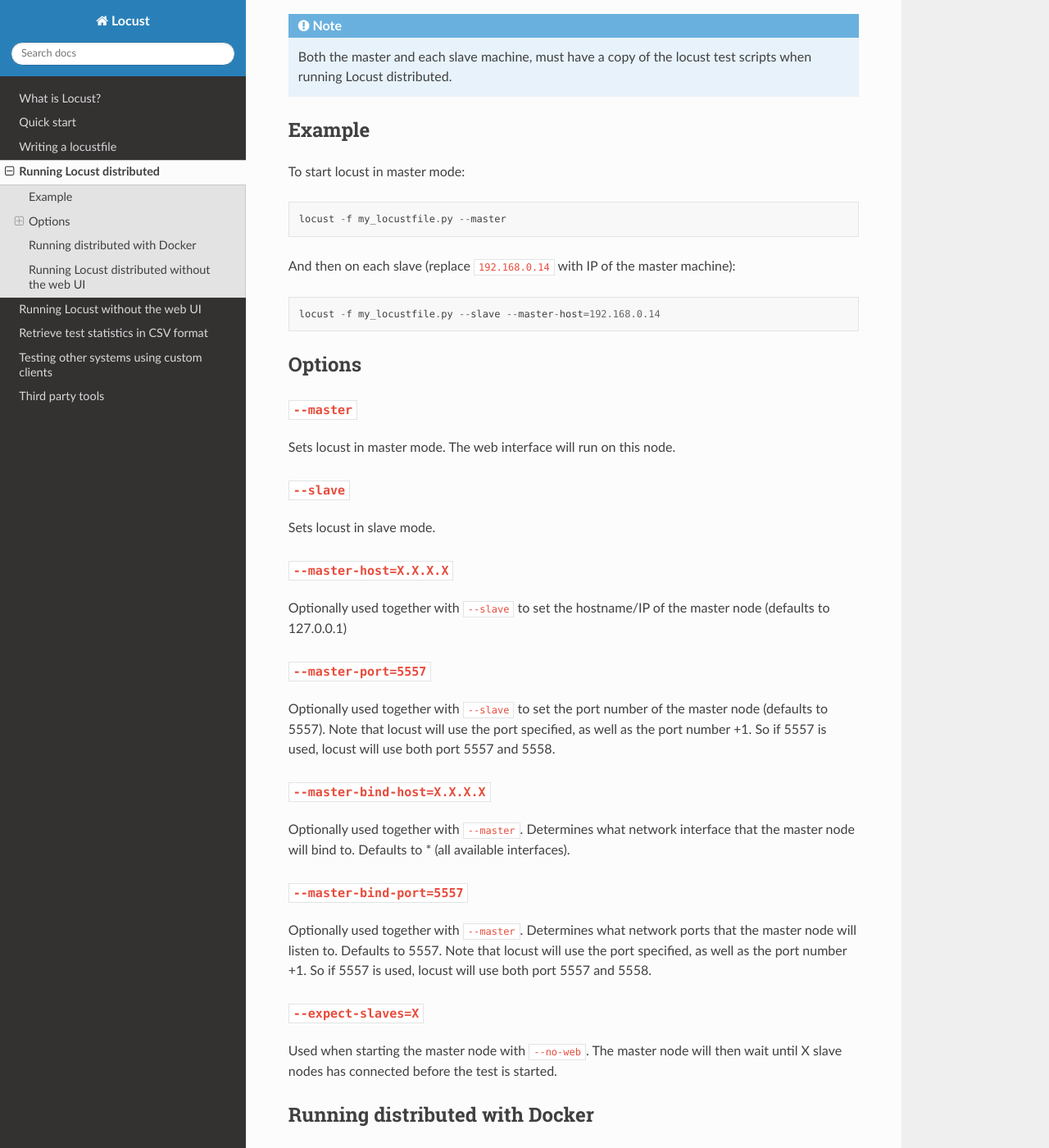
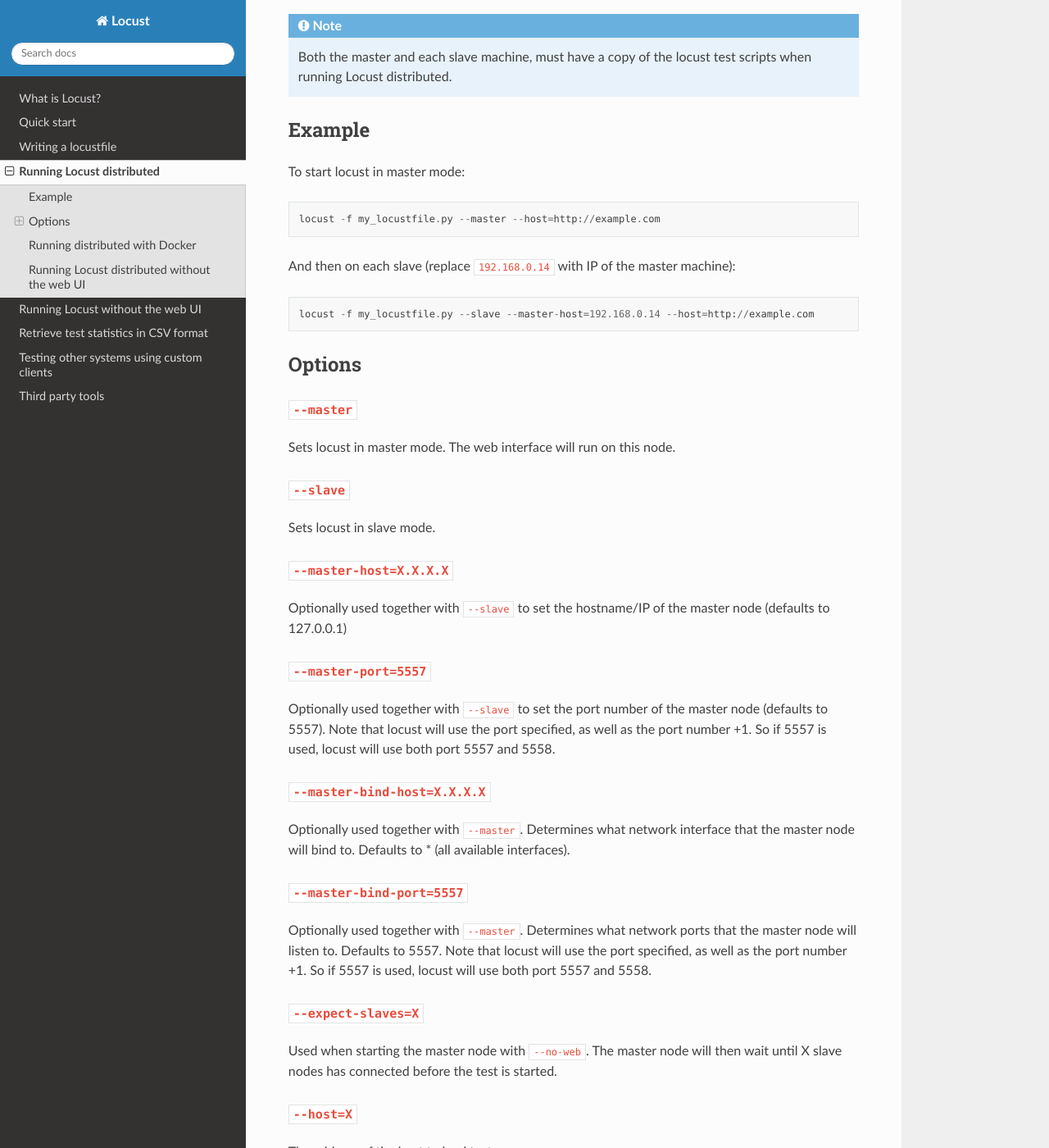
Before and after one commit to locustio/locust, a Sphinx documentation site: the page built from docs/running-locust-distributed.rst, in a window 1280 px wide and 1400 px high, scrolled down 433 px. Shown: the whole window at 82% size. Built offline with Sphinx 7.4.7 and the Read the Docs theme 2.0.0, drawn with Linux system fonts in a browser that asks for light colours; pages that are not in the unit, such as notebooks, are missing from menus; some of the changed text lies outside the part shown.

Commit message:
Add required --host option to examples
While the examples in the page focus on the master/slave concept, not providing the --host option will result in failure to start the test. It should be added, so that any user that copies the command from the documentation does not have to decipher an error message before getting the test to run.

```diff
--- a/docs/running-locust-distributed.rst
+++ b/docs/running-locust-distributed.rst
@@ -26,11 +26,11 @@
 
 To start locust in master mode::
 
-    locust -f my_locustfile.py --master
+    locust -f my_locustfile.py --master --host=http://example.com
 
 And then on each slave (replace ``192.168.0.14`` with IP of the master machine)::
 
-    locust -f my_locustfile.py --slave --master-host=192.168.0.14
+    locust -f my_locustfile.py --slave --master-host=192.168.0.14 --host=http://example.com
 
 
 Options
@@ -80,6 +80,11 @@
 Used when starting the master node with ``--no-web``. The master node will then wait until X slave
 nodes has connected before the test is started.
 
+``--host=X``
+---------------------
+
+The address of the host to load test.
+
 
 Running distributed with Docker
 =============================================
```
